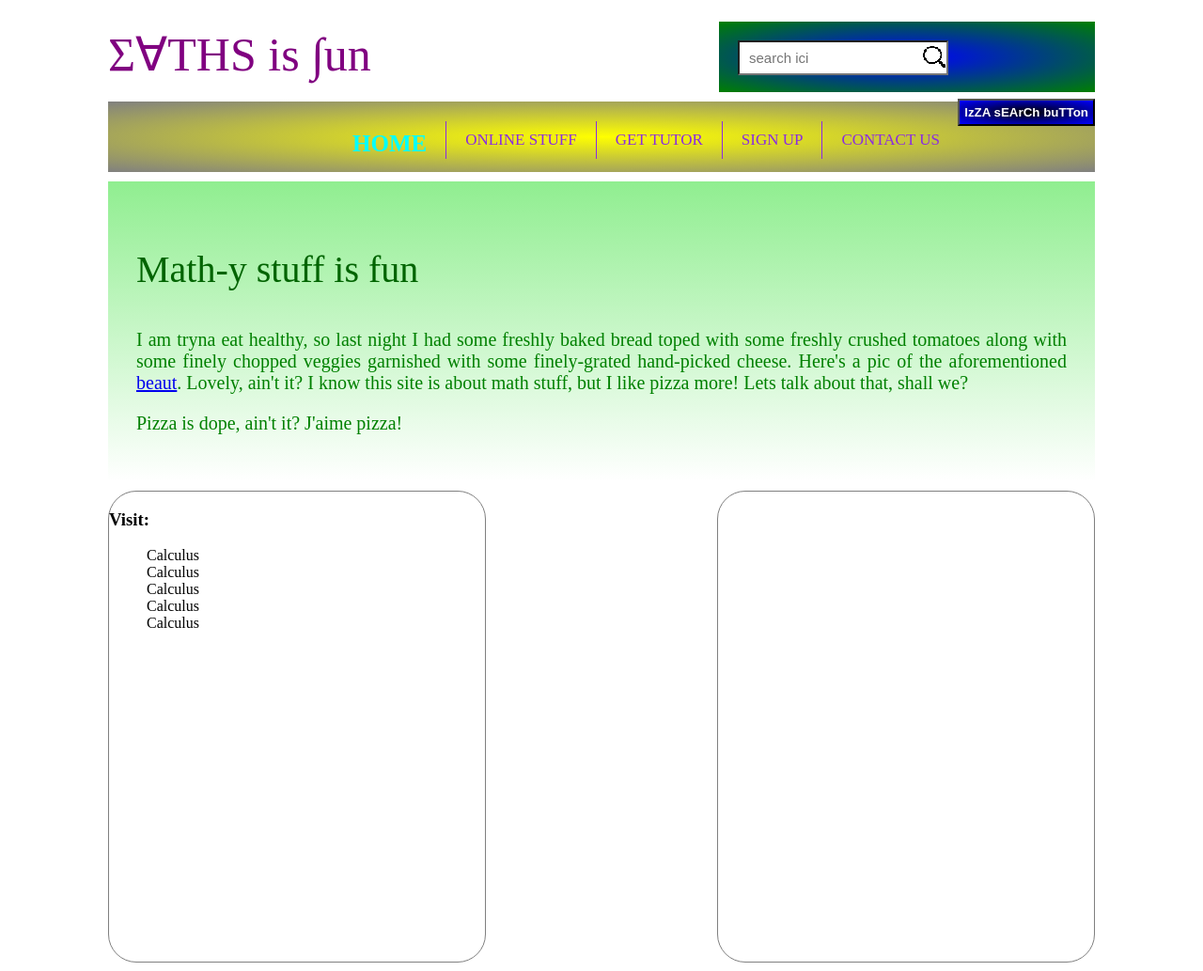
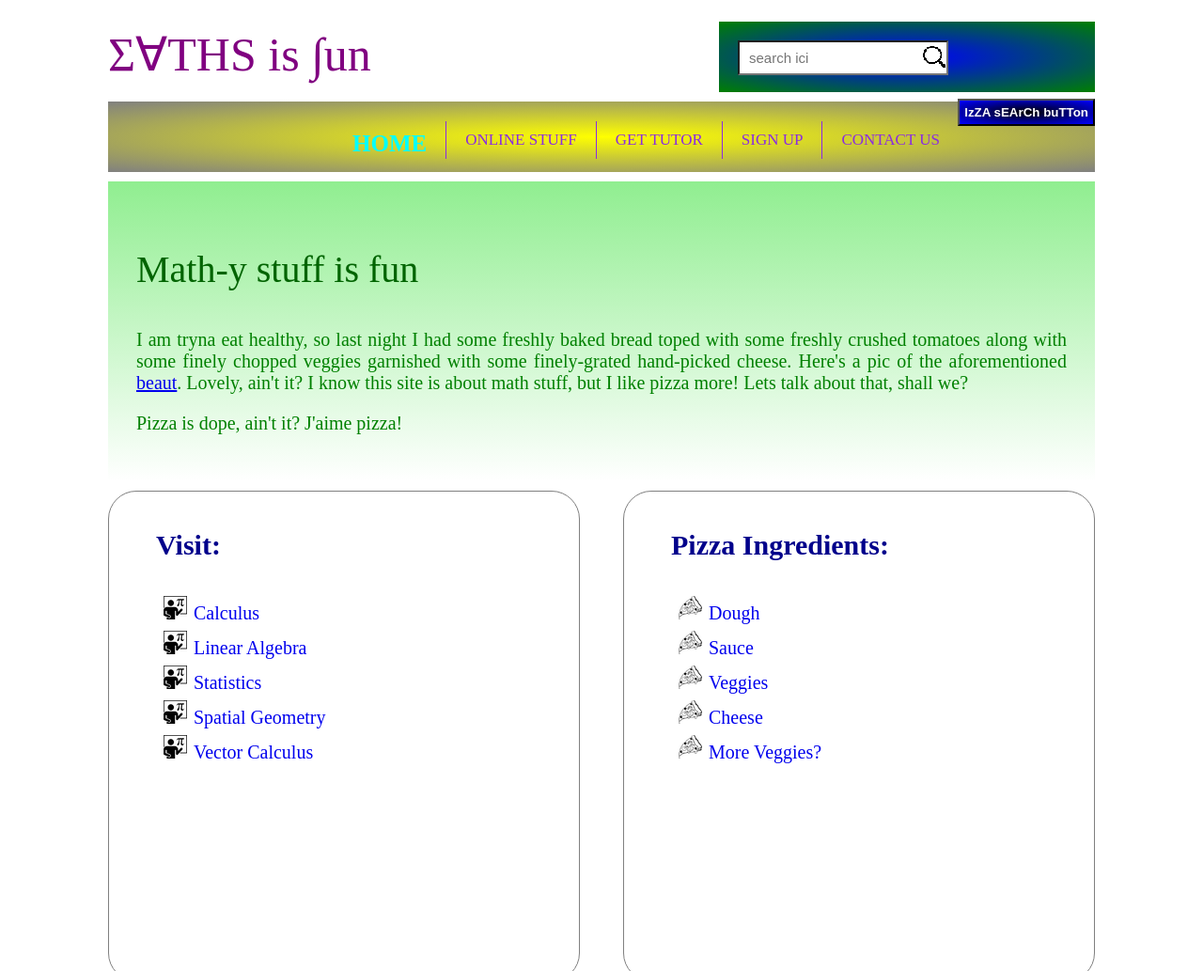
Before and after one commit to kunnapool/Math-Website-html-css-, a plain HTML site: page index.html in a window 1280 px wide. Shown: the top 1033 px of the page at 94% size. Drawn offline with Linux system fonts and the light colour scheme.

Commit message:
Updated sidebars, added logos

```diff
--- a/index.html
+++ b/index.html
@@ -112,15 +112,15 @@
 
                 <ul>
 
-                    <li><a href="#"></a>Calculus</li>
+                    <li><a href="#">Calculus</a></li>
 
-                    <li><a href="#"></a>Calculus</li>
+                    <li><a href="#">Linear Algebra</a></li>
 
-                    <li><a href="#"></a>Calculus</li>
+                    <li><a href="#">Statistics</a></li>
 
-                    <li><a href="#"></a>Calculus</li>
+                    <li><a href="#">Spatial Geometry</a></li>
 
-                    <li><a href="#"></a>Calculus</li>
+                    <li><a href="#">Vector Calculus</a></li>
 
 
                 </ul>
@@ -129,6 +129,24 @@
             </div>
 
             <div id="rightsidebar" class="sidebar">
+
+                <h3>Pizza Ingredients:
+                </h3>
+
+                <ul>
+
+                    <li><a href="#">Dough</a></li>
+
+                    <li><a href="#">Sauce</a></li>
+
+                    <li><a href="#">Veggies</a></li>
+
+                    <li><a href="#">Cheese</a></li>
+
+                    <li><a href="#">More Veggies?</a></li>
+
+
+                </ul>
 
             </div>
 
--- a/styling.css
+++ b/styling.css
@@ -172,6 +172,7 @@ ul
     width:  400px;
     border: 1px solid grey;
     border-radius: 30px;
+    padding: 10px 50px;
 }
 
 #leftsidebar
@@ -185,3 +186,50 @@ ul
 {
     float: right;
 }
+
+.sidebar h3
+{
+    color: darkblue;
+    font-size: 30px;
+}
+
+.sidebar ul li a:hover, .sidebar ul li a.active
+{
+    text-decoration: none;
+    color: chocolate;
+    font-size: 35px;
+    font-weight: bold;
+
+}
+
+.sidebar ul li a
+{
+    text-decoration: none;
+    font-size: 20px;
+    padding-top: 7px;
+
+    transition: font-size 0.5s;
+
+    /* other browsers */
+    -webkit-transition: font-size 0.5s;
+    -moz-transition: font-size 0.5s;
+    -o-transition: font-size 0.5s;
+    -ms-transition: font-size 0.5s;
+}
+
+.sidebar ul li
+{
+    text-decoration: none;
+    font-size: 20px;
+    padding-top: 7px;
+}
+
+#leftsidebar ul li
+{
+    list-style-image: url(images/math.png);
+}
+
+#rightsidebar ul li
+{
+    list-style-image: url(images/pizza.png);
+}
```
Also changed, not shown: images/credits.txt, images/math.png (added), images/pizza.png (added), 1 other file.
